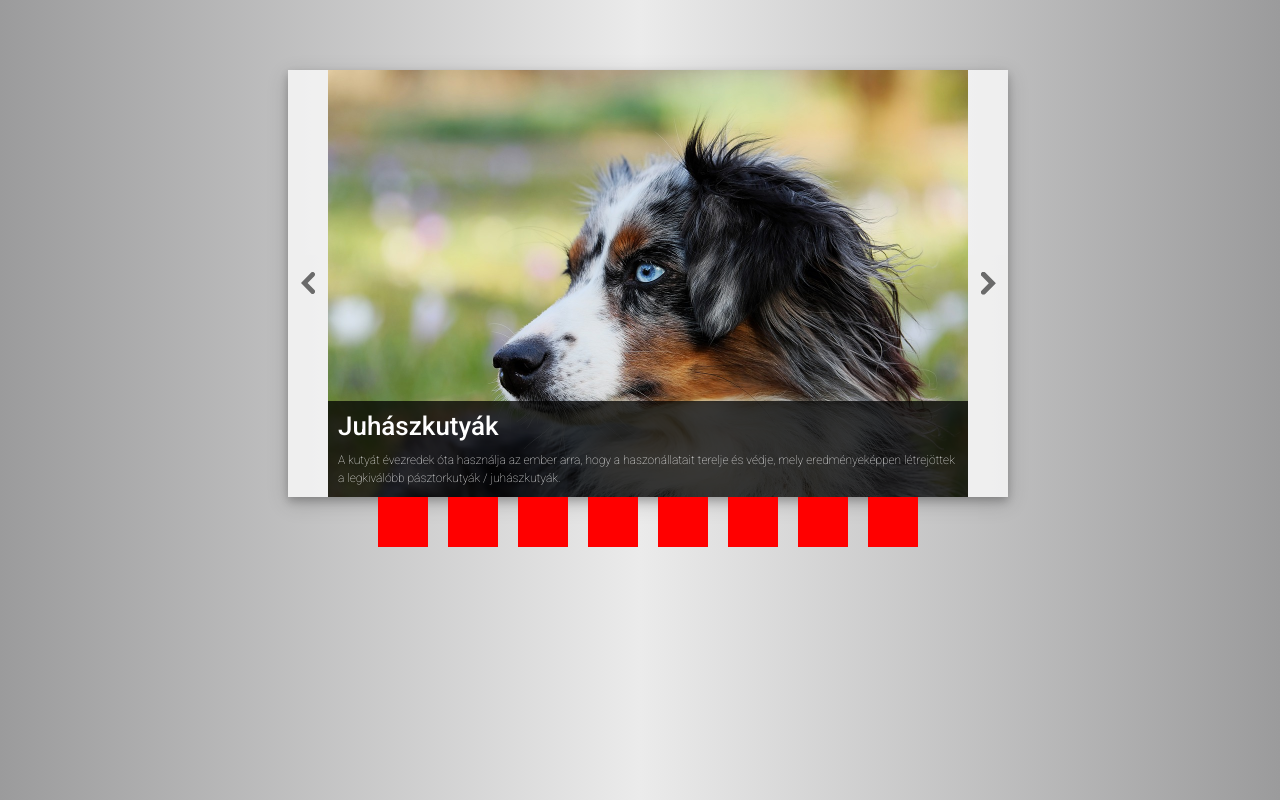
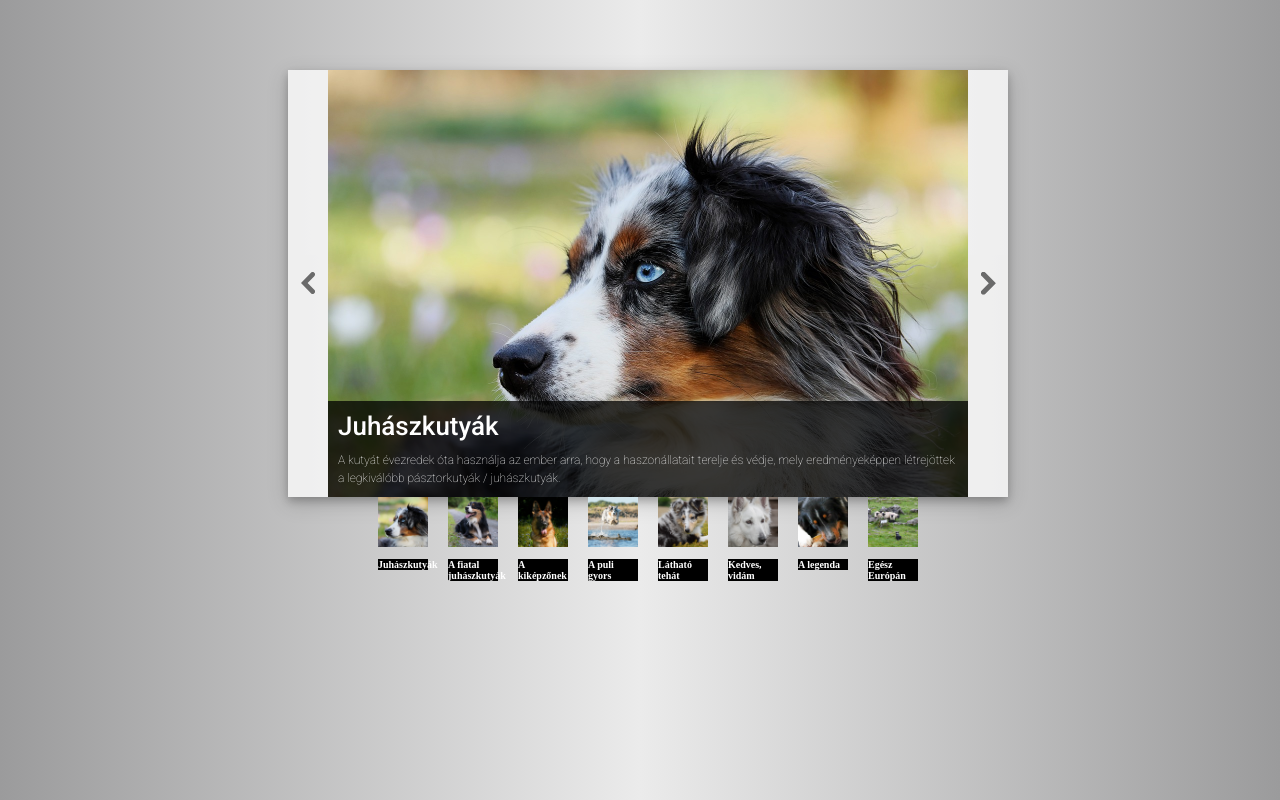
Before and after one commit to Ezster-sudo/Ezster-sudo.github.io, a plain HTML site: page index.html in a window 1280 px wide. Drawn offline with nearby package versions, Linux system fonts and the light colour scheme.

Commit message:
made some changes

```diff
--- a/index.html
+++ b/index.html
@@ -24,14 +24,6 @@
             <div class="cursor"><img src="./pics/arrow.svg" class="cursorpic" id="right"/></div>
         </div>
         <div class="thumbnails">
-            <div class="smalls"></div>
-            <div class="smalls"></div>
-            <div class="smalls"></div>
-            <div class="smalls"></div>
-            <div class="smalls"></div>
-            <div class="smalls"></div>
-            <div class="smalls"></div>
-            <div class="smalls"></div>
         </div>
     </div>
     <script src="https://ajax.googleapis.com/ajax/libs/jquery/3.3.1/jquery.min.js"></script>
--- a/script.js
+++ b/script.js
@@ -34,18 +34,23 @@ let data = [{
 
 let currentPhoto = 0;
 
+$('#photo').attr('src',data[currentPhoto].photo);
+$('#title').text(data[currentPhoto].title);
+$('#description').text(data[currentPhoto].description);
 
 
-$(document).ready(function() {
+//$(document).ready(function() {
 
-    data.forEach(function (_index) {
-    $('#photo').attr('src',data[currentPhoto].photo);
-    $('#title').text(data[currentPhoto].title);
-    $('#description').text(data[currentPhoto].description);
-})});
+    data.forEach((item, index) => {
+      $('.thumbnails').append(`<div class="smalls" data-index="${index}"><img src="${item.photo}" class="smalldog"><h2 class ="title">${item.title}</h2></div>`);
+      $('.smalls').click((event) => {
+        let indexClicked = $(event.target).attr('data-index');
+        let numberIndex = parseInt(indexClicked);
+        $('#clicked').text(data[indexClicked]);
+  });
+});
 
 
-//
-
-//let currentPhoto = 0;
-//let imagesData = [...];
+      //$('#photo').attr('src',data[currentPhoto].photo);
+    //$('#title').text(data[currentPhoto].title);
+    //$('#description').text(data[currentPhoto].description);
--- a/style.css
+++ b/style.css
@@ -80,7 +80,6 @@ p#description {
 .smalls {
   width: 50px;
   height: 50px;
-  background-color: red;
 }
 
 .thumbnails {
@@ -89,3 +88,15 @@ p#description {
   gap: 10px 20px;
   align-items: center;
 }
+
+.smalldog {
+  width: 50px;
+  height: 50px;
+  object-fit:cover;
+}
+
+h2 {
+  font-size: 10px;
+  color: white;
+  background-color: black;
+}
```
